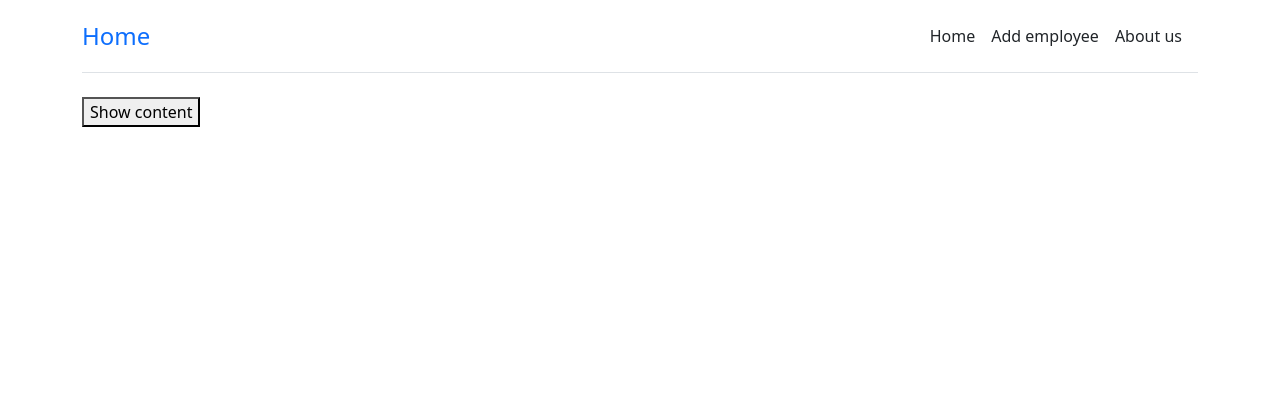
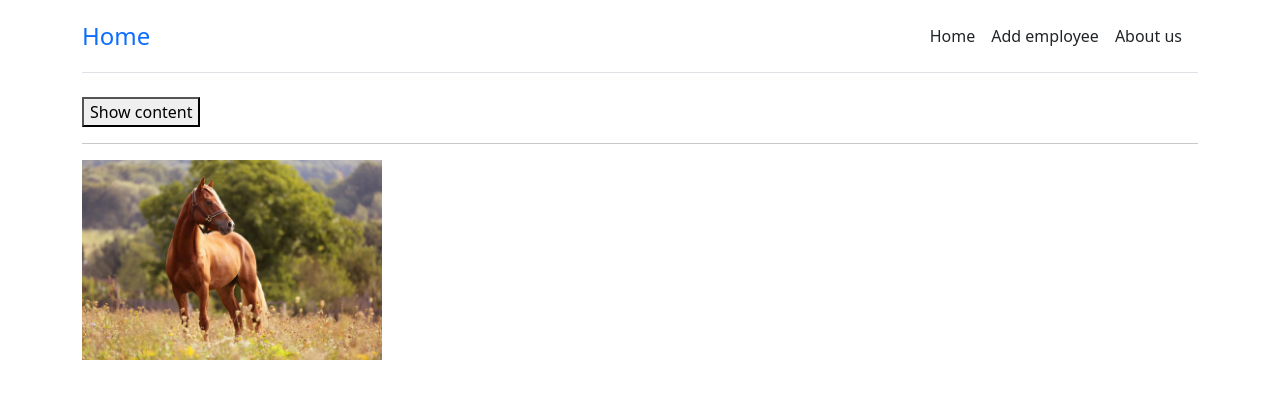
Before and after one commit to ferlobo1985/NUXT-UDMY-Server, a Nuxt app: page /about_us in a window 1280 px wide. Shown: the top 398 px of the page. Built offline with nearby package versions, Linux system fonts and the light colour scheme.

Commit message:
24-NuxtImage
24-NuxtImage

```diff
--- a/app/pages/about_us/index.vue
+++ b/app/pages/about_us/index.vue
@@ -3,6 +3,15 @@
     <button v-if="!about" @click="about = true">
         Show content
     </button>
+    <hr/>
+    <NuxtImg
+        src="/images/horse.jpg"
+        alt="horse"
+        width="300"
+        height="200"
+        format="webp"
+        quality="1"
+    />
 </template>
 
 <script setup>
--- a/nuxt.config.ts
+++ b/nuxt.config.ts
@@ -15,7 +15,7 @@ export default defineNuxtConfig({
       }
     }
   },
-  modules: ['@nuxtjs/sitemap'],
+  modules: ['@nuxtjs/sitemap', '@nuxt/image'],
   site:{
     url:'http://localhost:3000/',
     name:'My app'
--- a/package.json
+++ b/package.json
@@ -11,6 +11,7 @@
     "jserv": "json-server --watch db.json --port 3004"
   },
   "dependencies": {
+    "@nuxt/image": "^1.11.0",
     "@nuxtjs/sitemap": "^7.4.7",
     "bootstrap": "^5.3.8",
     "nuxt": "^4.1.2",
```
Also changed, not shown: public/images/horse.jpg (added), 1 other file (tests, documents, lock files or other folders).
